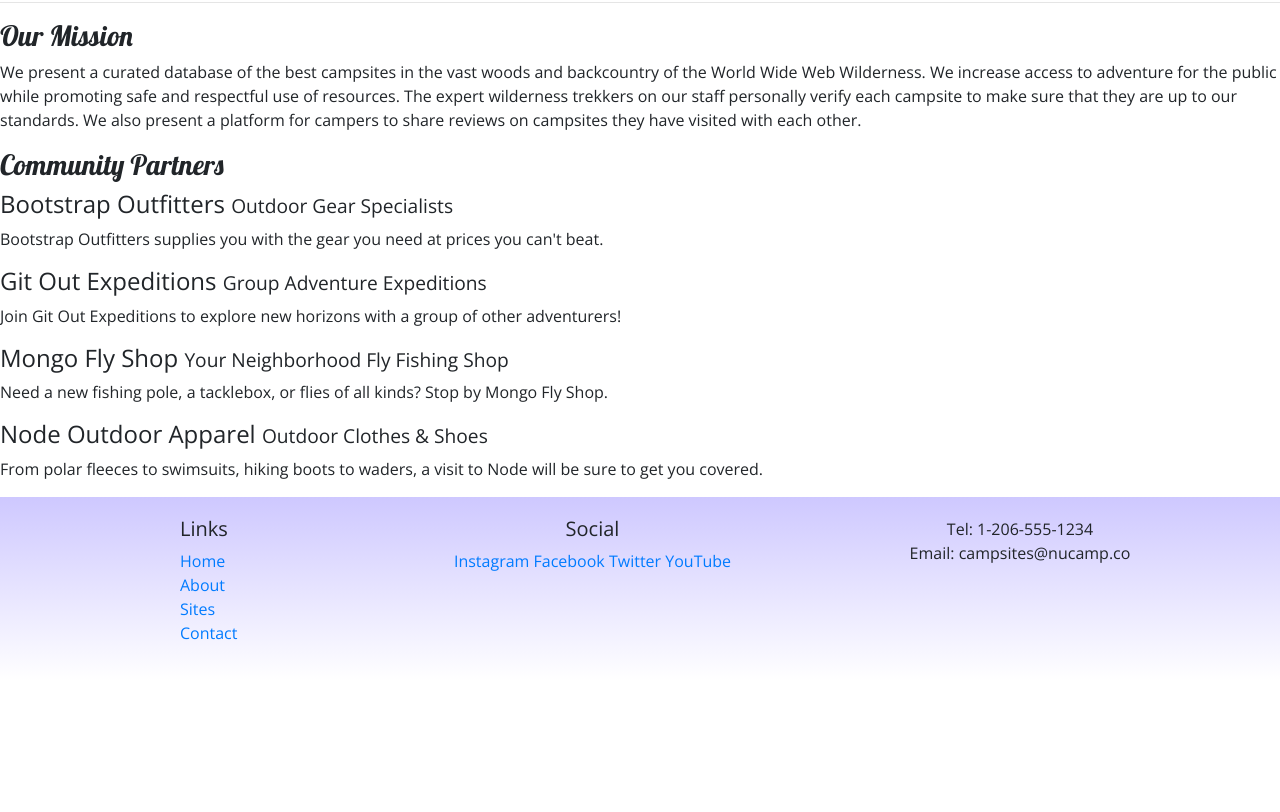
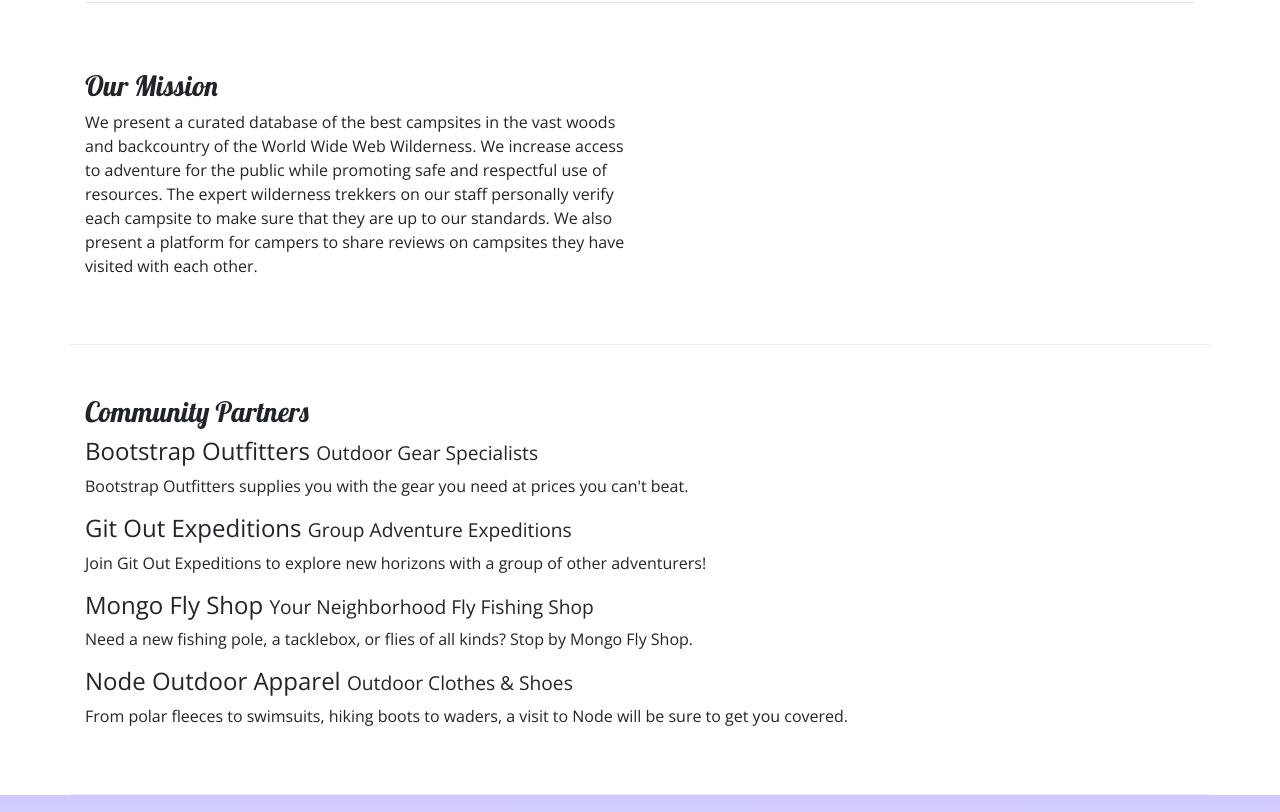
Before and after one commit to hintontristen/nucampsite, a website: page aboutus.html in a window 1280 px wide. Shown: the part 247-1059 px from the top of the page. Before the commit the page ends 928 px from the top, so only its background shows below. Drawn offline with nearby package versions, Linux system fonts and the light colour scheme.

Commit message:
nucampsite

```diff
--- a/aboutus.html
+++ b/aboutus.html
@@ -10,8 +10,8 @@
      <link rel="stylesheet" href="node_modules/bootstrap/dist/css/bootstrap.min.css" />
 
          <!-- Additional CSS must be placed after Bootstrap CSS -->
- <link rel="stylesheet" href="https://fonts.googleapis.com/css?family=Lobster|Open+Sans" />
- <link rel="stylesheet" href="css/styles.css" />
+         <link rel="stylesheet" href="https://fonts.googleapis.com/css?family=Lobster|Open+Sans" />
+         <link rel="stylesheet" href="css/styles.css" />
 
 
     <title>NuCamp: A Better Way To Camp</title>
@@ -32,30 +32,39 @@
 
     <div>
         <div>
-            <div>
+            <div class=container>
+                <div class="row">
+                    <div class=col>
                <h2>About Us</h2>
                <hr />
+                    </div>
+               </div>
             </div>
         </div>
 
         <div>
-            <div>
+            <div class=container>
+                <div class="row row-content">
+                    <div class="col col-sm-6">
                 <h3>Our Mission</h3>
                 <p>We present a curated database of the best campsites in the vast woods and backcountry of the World Wide Web Wilderness. We increase access to adventure for the public while promoting safe and respectful use of resources. The expert wilderness trekkers on our staff personally verify each campsite to make sure that they are up to our standards. We also present a platform for campers to share reviews on campsites they have visited with each other.</p>
+                </div>
             </div>
         </div>
 
         <div>
-            <div>
+            <div class=container>
+                <div class="row row-content">
+                <div class=col>
                 <h3>Community Partners</h3>
                 <h4>Bootstrap Outfitters <small>Outdoor Gear Specialists</small></h4>
-                <p>Bootstrap Outfitters supplies you with the gear you need at prices you can't beat.</p>
+                <p class="d-none d-sm-block">Bootstrap Outfitters supplies you with the gear you need at prices you can't beat.</p>
                 <h4>Git Out Expeditions <small>Group Adventure Expeditions</small></h4>
-                <p>Join Git Out Expeditions to explore new horizons with a group of other adventurers!</p>
+                <p class="d-none d-sm-block">Join Git Out Expeditions to explore new horizons with a group of other adventurers!</p>
                 <h4>Mongo Fly Shop <small>Your Neighborhood Fly Fishing Shop</small></h4>
-                <p>Need a new fishing pole, a tacklebox, or flies of all kinds? Stop by Mongo Fly Shop.</p>
+                <p class="d-none d-sm-block">Need a new fishing pole, a tacklebox, or flies of all kinds? Stop by Mongo Fly Shop.</p>
                 <h4>Node Outdoor Apparel <small>Outdoor Clothes & Shoes</small></h4>
-                <p>From polar fleeces to swimsuits, hiking boots to waders, a visit to Node will be sure to get you covered.</p>
+                <p class="d-none d-sm-block">From polar fleeces to swimsuits, hiking boots to waders, a visit to Node will be sure to get you covered.</p>
             </div>
         </div>
     </div>
@@ -67,7 +76,7 @@
                     <h5>Links</h5>
                     <ul class="list-unstyled">
                         <li><a href="index.html">Home</a></li>
-                        <li><a href="#">About</a></li>
+                        <li><a href="aboutUs.html">About</a></li>
                         <li><a href="#">Sites</a></li>
                         <li><a href="#">Contact</a></li>
                     </ul>
```
Also changed, not shown: index.html (+5 -5 lines), css/styles.css (line endings or trailing spaces).
